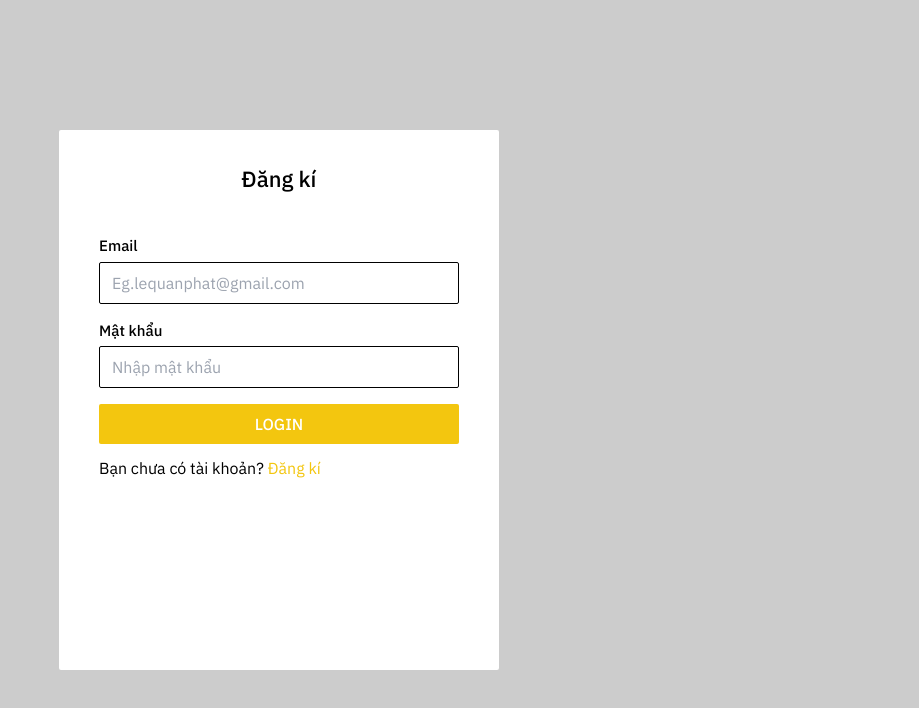
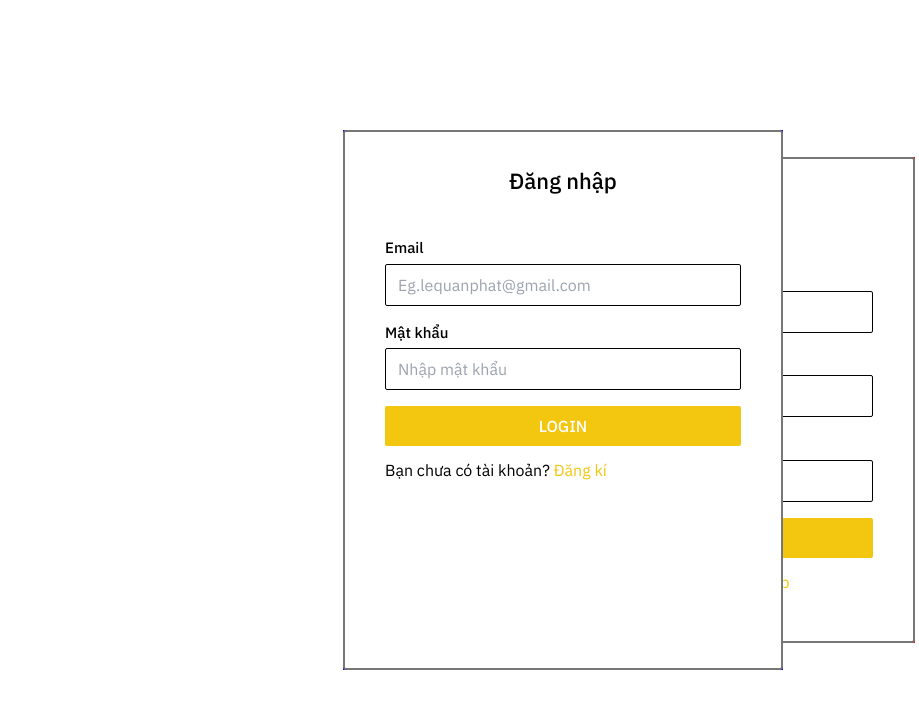
Before and after one commit to lequanphat/clothing-shop, a React (Create React App) app in the folder client/: page /login in a window 1280 px wide. Shown: the top 708 px of the page, without its empty margins (361-1280 px from the left). Built offline with nearby package versions, Linux system fonts and the light colour scheme.

Commit message:
login, register UI

```diff
--- /dev/null
+++ b/client/src/pages/auth/Animation.jsx
@@ -0,0 +1,113 @@
+import { keyframes } from 'styled-components';
+const RightShow = keyframes`
+    0% {
+        width: 90%;
+        height: 90%;
+        top: 50%;
+        left: 40%;
+        transform: translateY(-50%);
+        z-index:0;
+    }
+    30% {
+        width: 95%;
+        height: 95%;
+        top: 50%;
+        left: 50%;
+        transform: translateY(-50%);
+        z-index:1;
+    }
+    100% {
+        width: 100%;
+        height: 100%;
+        top: 0;
+        left: 0%;
+        transform:translateY(0);
+        z-index:1;
+    }
+    `;
+const RightHide = keyframes`
+    0% {
+        width: 100%;
+        height: 100%;
+        top: 0;
+        left: 20%;
+        transform:translateY(0);
+        z-index:1;
+    }
+    30% {
+        top:50%;
+        left: 50%;
+        width: 95%;
+        height: 95%;
+        transform: translateY(-50%);
+        z-index:0;
+    }
+    100% {
+        top:50%;
+        left:40%;
+        width: 90%;
+        height:90%;
+        transform: translateY(-50%);
+        z-index:0;
+    }
+    `;
+const LeftShow = keyframes`
+    0% {
+        width: 90%;
+        height: 90%;
+        top: 50%;
+        left: -40%;
+        transform: translateY(-50%);
+        z-index:0;
+    }
+    30% {
+        width: 95%;
+        height: 95%;
+        top: 50%;
+        left: -50%;
+        transform: translateY(-50%);
+        z-index:1;
+    }
+    100% {
+        width: 100%;
+        height: 100%;
+        top: 0;
+        left: 0%;
+        transform:translateY(0);
+        z-index:1;
+    }
+    `;
+const LeftHide = keyframes`
+    0% {
+        width: 100%;
+        height: 100%;
+        top: 0;
+        left: 0%;
+        transform:translateY(0);
+        z-index:1;
+    }
+    30% {
+        top:50%;
+        left: -50%;
+        width: 95%;
+        height: 95%;
+        transform: translateY(-50%);
+        z-index:0;
+    }
+    100% {
+        top:50%;
+        left:-20%;
+        width: 90%;
+        height:90%;
+        transform: translateY(-50%);
+        z-index:0;
+    }
+    `;
+
+
+export {
+    RightShow,
+    RightHide,
+    LeftHide,
+    LeftShow
+}
--- /dev/null
+++ b/client/src/pages/auth/AuthPage.jsx
@@ -0,0 +1,63 @@
+import Login from './Login';
+import Register from './Register';
+import { useState } from 'react';
+import styled from 'styled-components';
+import { RightShow, RightHide, LeftHide, LeftShow } from './Animation';
+const LeftFrame = styled.div`
+    position: absolute;
+    background-color: blue;
+    width: 100%;
+    height: 100%;
+    top: 0;
+    left: 0;
+    transform: 0;
+    animation: ${(props) => (props.show ? LeftHide : LeftShow)} 1.6s ease forwards;
+    transform: 1.6s;
+    z-index: 1;
+
+`;
+const RightFrame = styled.div`
+    position: absolute;
+    background-color: red;
+    width: 90%;
+    height: 90%;
+    top: 50%;
+    left: 40%;
+    transform: translateY(-50%);
+    animation: ${(props) => (props.show ? RightHide : RightShow)} 1.6s ease forwards;
+    transform: 1.6s;
+    z-index: 0;
+`;
+const SHOW = {
+    LOGIN: 'login',
+    REGISTER: 'register',
+};
+function AuthPage() {
+    const [show, setShow] = useState(SHOW.LOGIN);
+    const handleLoginShow = () => {
+        if (show !== SHOW.LOGIN) {
+            setShow(SHOW.LOGIN);
+        }
+    };
+    const handleRegisterShow = () => {
+        if (show !== SHOW.REGISTER) {
+            setShow(SHOW.REGISTER);
+        }
+    };
+
+    return (
+        <div className=" relative w-[100vw] h-[100vh] bg-[white] ">
+            {/* <LoginWrapper/> */}
+            <div className="relative top-[50%] left-[55%]  translate-y-[-50%] w-[440px] min-h-[540px]">
+                <LeftFrame show={show === SHOW.REGISTER ? true : false} onClick={handleLoginShow}>
+                    <Login />
+                </LeftFrame>
+                <RightFrame color="red" show={show === SHOW.LOGIN ? true : false} onClick={handleRegisterShow}>
+                    <Register />
+                </RightFrame>
+            </div>
+        </div>
+    );
+}
+
+export default AuthPage;
--- a/client/src/pages/auth/LoginPage.jsx
+++ b/client/src/pages/auth/Login.jsx
@@ -7,7 +7,7 @@ import { login } from '../../api/internal';
 import { setUser } from '../../store/userSlice';
 import { useDispatch } from 'react-redux';
 import { useNavigate } from 'react-router-dom';
-function LoginPage() {
+function LoginWrapper() {
     const navigate = useNavigate();
     const dispatch = useDispatch();
     const [emailError, setEmailError] = useState('');
@@ -77,10 +77,9 @@ function LoginPage() {
         handleChange(event);
     };
     return (
-        <div className="fixed top-0 left-0 flex w-[100vw] h-[100vh] bg-[rgb(204,204,204)] items-center justify-center">
-            <div className="w-[440px] min-h-[540px] bg-[white] rounded-[2px]">
+            <div className="w-[100%] h-[100%] bg-[white] rounded-[3px] border-[2px] border-[#777]">
                 <div className="pt-[32px]">
-                    <h1 className="text-center text-[2.2rem] font-medium">Đăng kí</h1>
+                    <h1 className="text-center text-[2.2rem] font-medium">Đăng nhập</h1>
                 </div>
                 <div className="p-[40px] ">
                     <TextInput
@@ -121,8 +120,7 @@ function LoginPage() {
                     </div>
                 </div>
             </div>
-        </div>
     );
 }
 
-export default LoginPage;
+export default LoginWrapper;
--- /dev/null
+++ b/client/src/pages/auth/Register.jsx
@@ -0,0 +1,138 @@
+import { useFormik } from 'formik';
+import Button from '../../components/Button/Button';
+import TextInput from '../../components/TextInput/TextInput';
+import loginSchema from '../../schemas/loginSchema';
+import { useState } from 'react';
+import { login } from '../../api/internal';
+import { setUser } from '../../store/userSlice';
+import { useDispatch } from 'react-redux';
+import { useNavigate } from 'react-router-dom';
+function Register() {
+    const navigate = useNavigate();
+    const dispatch = useDispatch();
+    const [emailError, setEmailError] = useState('');
+    const [passwordError, setPasswordError] = useState('');
+    const [emailChanging, setEmailChanging] = useState(false);
+    const [passwordChanging, setPasswordChanging] = useState(false);
+    const { values, handleBlur, handleChange, errors, } = useFormik({
+        initialValues: {
+            email: '',
+            password: '',
+        },
+        initialErrors:{
+            email: 'Vui lòng điền trường này',
+            password: 'Vui lòng điền trường này',
+        },
+        validationSchema: loginSchema,
+    });
+    const handleLogin = async () => {
+        // validate
+        if(errors.password || errors.email){
+            if(errors.password){
+                setPasswordError(errors.password)
+            }
+            if(errors.email){
+                setEmailError(errors.email)
+            }
+            return;
+        }
+        // call api
+        const data = {
+            email: values.email,
+            password: values.password,
+        };
+        const respone = await login(data);
+        console.log(respone);
+        if (respone?.status === 200) {
+            const user = {
+                _id: respone.data._id,
+                email: respone.data.email,
+                username: respone.data.phone,
+                auth: true,
+            };
+            console.log(user);
+            dispatch(setUser(user));
+            navigate('/');
+        } else {
+        }
+    };
+    const handleBlurEmailCustom = (event) => {
+        setEmailChanging(false);
+        setEmailError(errors.email);
+        handleBlur(event);
+    };
+    const handleChangeEmailCustom = (event) => {
+        setEmailChanging(true);
+        setEmailError('');
+        handleChange(event);
+    };
+    const handleBlurPasswordCustom = (event) => {
+        setPasswordChanging(false);
+        setPasswordError(errors.password);
+        handleBlur(event);
+    };
+    const handleChangePasswordCustom = (event) => {
+        setPasswordChanging(true);
+        setPasswordError('');
+        handleChange(event);
+    };
+    return (
+            <div className="w-[100%] h-[100%] bg-[white] rounded-[3px] border-[2px] border-[#777]">
+                <div className="pt-[32px]">
+                    <h1 className="text-center text-[2.2rem] font-medium">Đăng ký</h1>
+                </div>
+                <div className="p-[40px] ">
+                    <TextInput
+                        title="Email"
+                        type="text"
+                        value={values.email}
+                        name="email"
+                        onBlur={handleBlurEmailCustom}
+                        onChange={handleChangeEmailCustom}
+                        placeholder="Eg.lequanphat@gmail.com"
+                        error={emailError ? 1 : undefined}
+                        errormessage={emailError}
+                        changing={emailChanging}
+                    />
+                    <TextInput
+                        title="Mật khẩu"
+                        type="password"
+                        value={values.password}
+                        name="password"
+                        onBlur={handleBlurPasswordCustom}
+                        onChange={handleChangePasswordCustom}
+                        placeholder="Nhập mật khẩu"
+                        error={passwordError ? 1 : undefined}
+                        errormessage={passwordError}
+                        changing={passwordChanging}
+                    />
+                    <TextInput
+                        title="Xác nhận mật khẩu"
+                        type="password"
+                        value={values.password}
+                        name="password"
+                        onBlur={handleBlurPasswordCustom}
+                        onChange={handleChangePasswordCustom}
+                        placeholder="Xác nhận mật khẩu"
+                        error={passwordError ? 1 : undefined}
+                        errormessage={passwordError}
+                        changing={passwordChanging}
+                    />
+                    <Button content={'login'} fullwidth onClick={handleLogin} />
+                    <div className="text-[1.6rem] mt-[12px]">
+                        <span>Bạn đã có tài khoản?</span>
+                        <span
+                            className="text-primary ml-[4px]"
+                            onClick={() => {
+                                navigate('/products');
+                            }}
+                        >
+                            Đăng nhập
+                        </span>
+                    </div>
+                </div>
+            </div>
+    );
+}
+
+export default Register;
--- a/client/src/routes/index.js
+++ b/client/src/routes/index.js
@@ -1,11 +1,11 @@
 import NullLayout from '../components/Layouts/NullLayout';
 import OtherLayout from '../components/Layouts/OtherLayout';
-import LoginPage from '../pages/auth/LoginPage';
 import BlogPage from '../pages/blogs/BlogPage';
 import HomePage from '../pages/home/HomePage';
 import NotFoundPage from '../pages/error/NotFoundPage';
 import OrderPage from '../pages/orders/OrderPage';
 import ProductPage from '../pages/products/ProductPage';
+import AuthPage from '../pages/auth/AuthPage';
 
 const publicRoutes = [
     {
@@ -24,7 +24,7 @@ const publicRoutes = [
     },
     {
         path: '/login',
-        page: LoginPage,
+        page: AuthPage,
         layout: NullLayout,
     },
     {
```
Also changed, not shown: client/public/css/tailwind.css, client/public/images/bg123.jpg (added).
